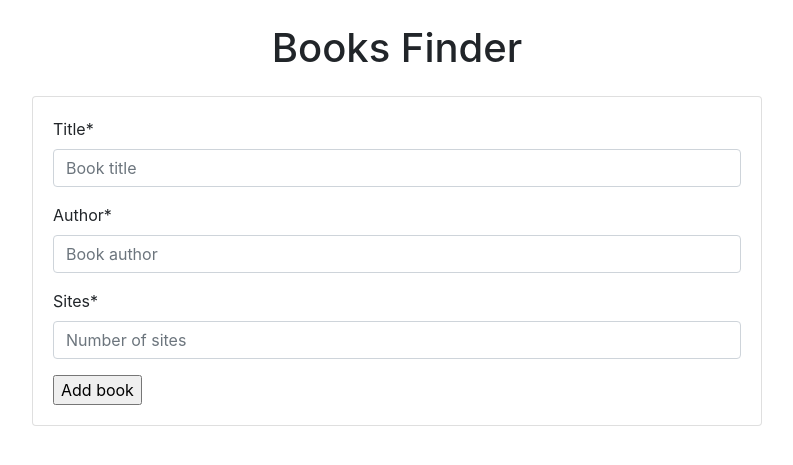
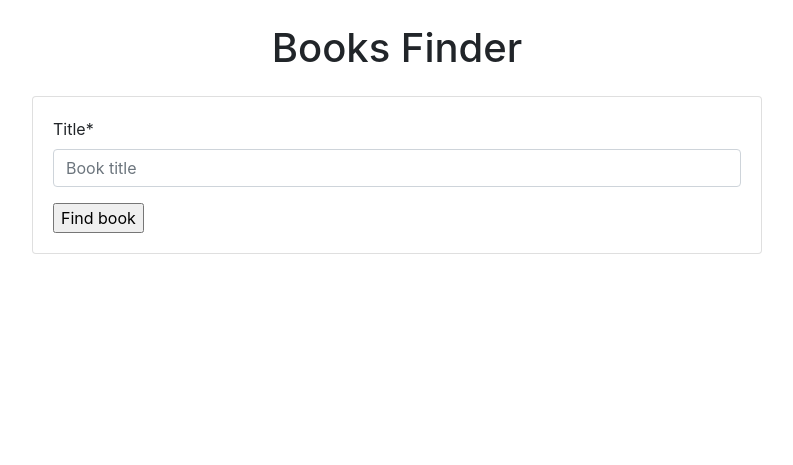
Before and after one commit to AdamMisiak/Books_library, a Django app: page /find_book/ in a window 1280 px wide. Shown: the part 56-521 px from the top of the page, without its empty margins (243-1036 px from the left). Run offline with Django 3.2, Linux system fonts and the light colour scheme; some libraries are stand-ins or nearby versions.

Commit message:
url of book result changed, searching form edited

```diff
--- a/src/books/forms.py
+++ b/src/books/forms.py
@@ -4,13 +4,13 @@ from .models import Book
 
 class BookForm(forms.ModelForm):
 	title = forms.CharField(label='Title', widget=forms.TextInput(attrs={"placeholder":"Book title"}))
-	author = forms.CharField(label='Author', widget=forms.TextInput(attrs={"placeholder": "Book author"}))
-	sites = forms.CharField(label='Sites', widget=forms.TextInput(attrs={"placeholder": "Number of sites"}))
+	#author = forms.CharField(label='Author', widget=forms.TextInput(attrs={"placeholder": "Book author"}))
+	#sites = forms.CharField(label='Sites', widget=forms.TextInput(attrs={"placeholder": "Number of sites"}))
 
 	class Meta:
 		model = Book
 		fields = [
 			'title',
-			'author',
-			'sites'
+			#'author',
+			#'sites'
 		]
--- a/src/books/views.py
+++ b/src/books/views.py
@@ -15,10 +15,10 @@ def find_book_view(request):
 	return render(request, 'books/find_book.html', contex)
 
 
-def book_detail_view(request):
+def book_results_view(request):
 	book = Book.objects.get(id=1)
 	contex = {
 		'book':book
 
 	}
-	return render(request, 'books/book_detail.html', contex)
+	return render(request, 'books/book_results.html', contex)
--- a/src/books_library/urls.py
+++ b/src/books_library/urls.py
@@ -16,13 +16,13 @@ Including another URLconf
 from django.contrib import admin
 from django.urls import path
 from pages.views import home_view, contact_view
-from books.views import book_detail_view, find_book_view
+from books.views import book_results_view, find_book_view
 
 
 urlpatterns = [
     path('admin/', admin.site.urls),
     path('contact/', contact_view),
-    path('book/', book_detail_view),
+    path('book_results/', book_results_view),
     path('find_book/', find_book_view, name='find_book'),
     path('', home_view, name='home'),
 ]
--- a/src/templates/books/find_book.html
+++ b/src/templates/books/find_book.html
@@ -17,7 +17,7 @@
             <form method="POST">
             {% csrf_token %}
             {{ form|crispy }}
-            <input type="Submit" value="Add book" />
+            <input type="Submit" value="Find book" />
             </form>
           </div>
         </div>
```
Also changed, not shown: src/templates/books/book_results.html (renamed from src/templates/books/book_detail.html).
